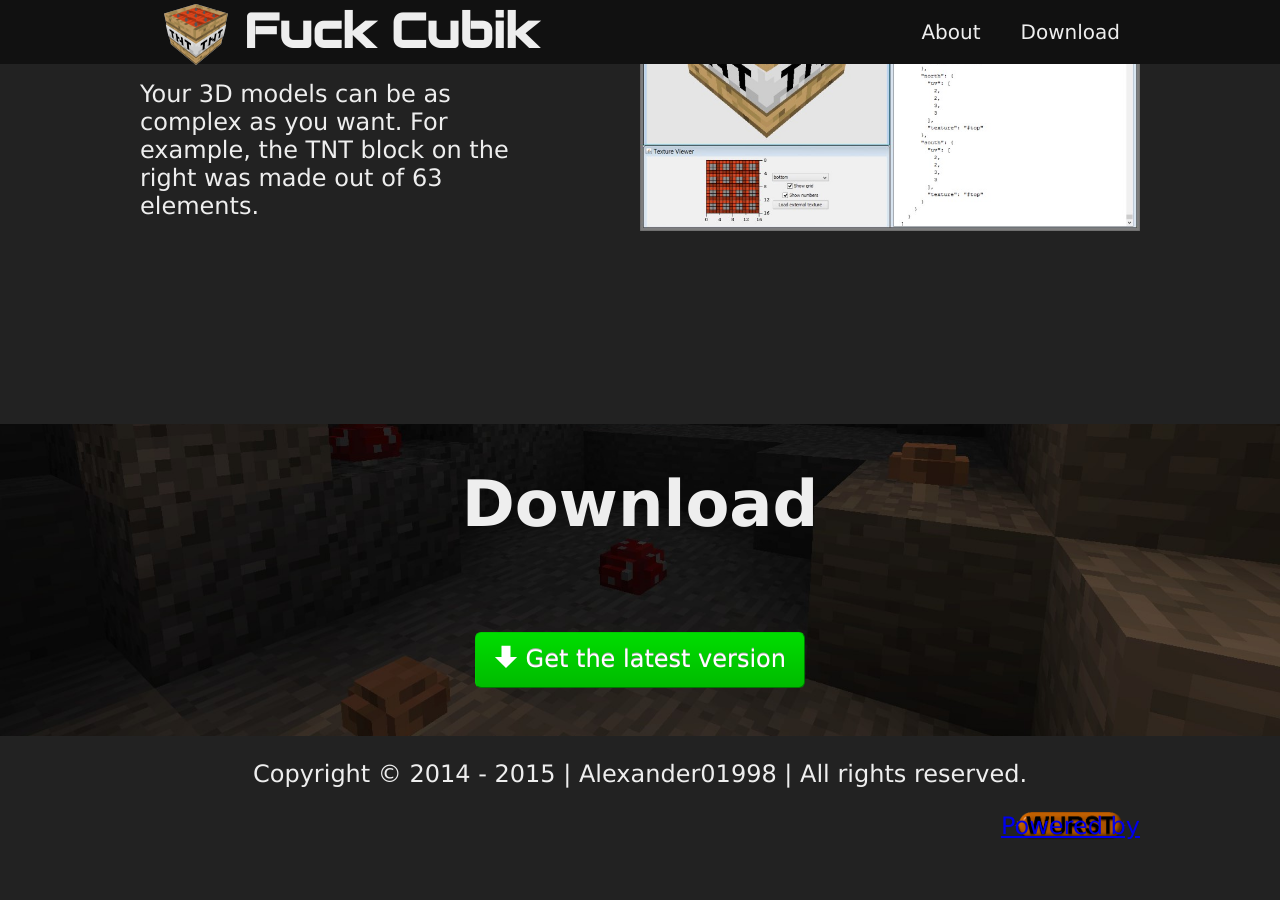
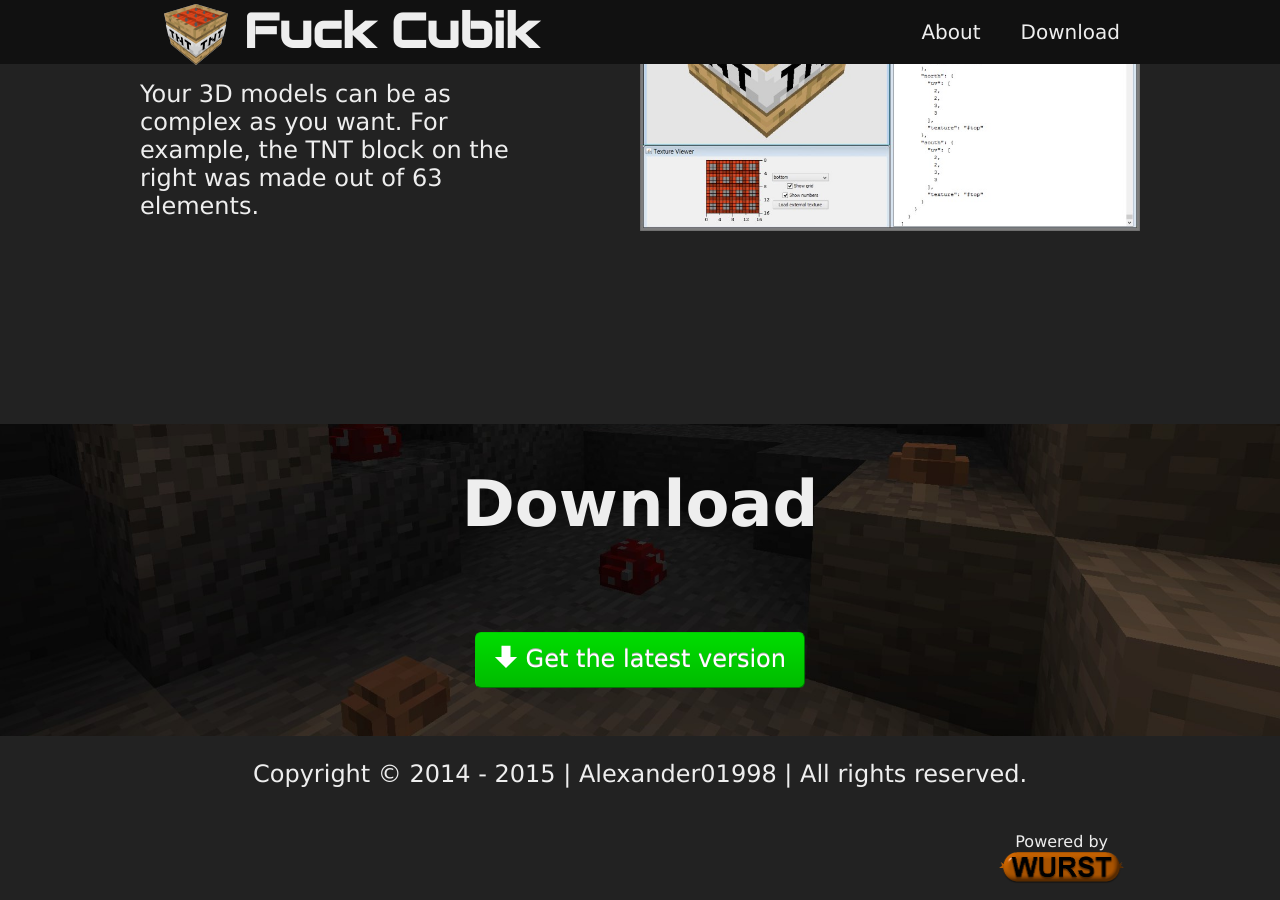
Before and after one commit to gruenwald32/Fuck-Cubik, a Jekyll site: the page built from index.html, in a window 1280 px wide and 900 px high, scrolled down 1376 px. Built offline with Jekyll 4.4.1, drawn with Linux system fonts in a browser that asks for light colours; nearby versions of some CDN libraries; before the commit the page ends 2216 px from its top, so only the background shows below that.

Commit message:
Finished "Powered by Wurst"

```diff
--- a/_includes/footer.html
+++ b/_includes/footer.html
@@ -2,9 +2,11 @@
 	<div class="section-body">
 		<div class="section-content">
 			<p>Copyright &#169; <span class="year"></span>| Alexander01998 | All rights reserved.</p>
-			<div class="dib fr">
-				<a href="http//www.wurst-client.tk">
-					<div class="img" style="background-image: url('/images/Wurst_logo.png')">Powered by</div>
+			<div class="dib fr p1">
+				<a href="http://www.wurst-client.tk" style="text-decoration: none;color: inherit;">
+					<div class="img" style="background-image: url('/images/Wurst_logo.png');background-position: center bottom;">
+						<p style="margin: 0 1em;font-size: 16px;line-height: 1.75em;">Powered by<br><br></p>
+					</div>
 				</a>
 			</div>
 		</div>
```
